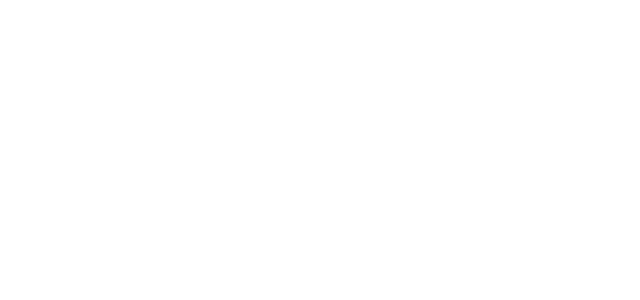
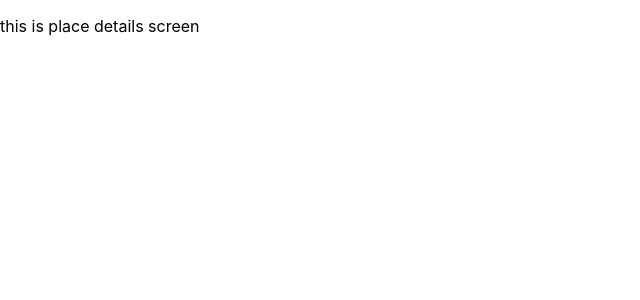
Before and after one commit to naaoufal/project-1-back-office, a React (Create React App) app: page /PlaceDetails in a window 1280 px wide. Before the commit this address had no page. Shown: the top 300 px of the page, without its empty margins (0-640 px from the left). Built offline with nearby package versions, Linux system fonts and the light colour scheme.

Commit message:
add files

```diff
--- a/public/index.html
+++ b/public/index.html
@@ -24,7 +24,7 @@
       work correctly both with client-side routing and a non-root public URL.
       Learn how to configure a non-root public URL by running `npm run build`.
     -->
-    <title>React App</title>
+    <title>Project-1</title>
   </head>
   <body>
     <noscript>You need to enable JavaScript to run this app.</noscript>
--- a/src/App.js
+++ b/src/App.js
@@ -7,7 +7,8 @@
   useRoutes,
   } from 'react-router-dom';
 import LoginScreen from './Component/Screens/Login'
-import DashboardScreen from './Component/Screens/DashboardScreen';
+import DashboardScreen from './Component/Screens/DashboardScreen'
+import PlaceDetailsScreen from './Component/Screens/PlaceDetails'
 
 function App() {
   return (
@@ -16,6 +17,7 @@
         {/* Routes for back office */}
         <Route path="/" element={<LoginScreen />}></Route>
         <Route path="/Dashboard" element={<DashboardScreen />}></Route>
+        <Route path="/PlaceDetails" element={<PlaceDetailsScreen />}></Route>
       </Routes>
     </Router>
   );
--- /dev/null
+++ b/src/Component/Screens/PlaceDetails.js
@@ -0,0 +1,13 @@
+import { useEffect, useState } from 'react'
+import { useNavigate } from 'react-router-dom'
+import { toast, ToastContainer, Zoom } from "react-toastify"
+import 'react-toastify/dist/ReactToastify.css';
+// import './main.css'
+
+const PlaceDetailsScreen = () => {
+    return (
+        <p>this is place details screen</p>
+    )
+}
+
+export default PlaceDetailsScreen
```
Also changed, not shown: src/Core/apis.js (added).
